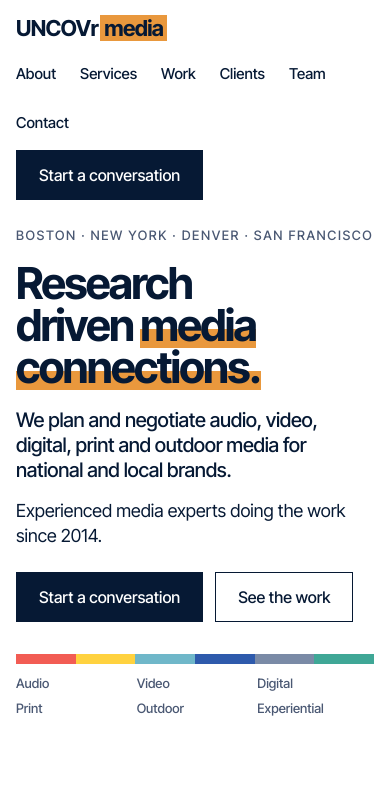
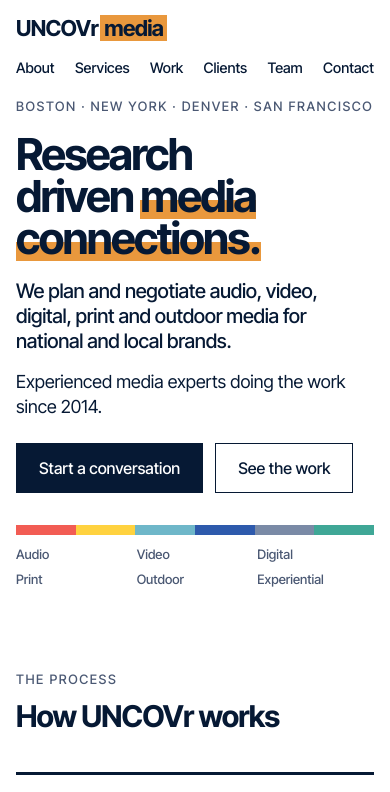
Before and after one commit to mlabella5/uncovr-media-website, a plain HTML site: page public/index.html in a window 390 px wide. Shown: the top 792 px of the page. Drawn offline with Linux system fonts and the light colour scheme.

Commit message:
Compact phone header: nav links on one row
Co-Authored-By: Claude Sonnet 5.5 <noreply@anthropic.com>
Claude-Session: https://claude.ai/code/session_01B5AeY9MdBvX3S2yEviSFK3

```diff
--- a/public/assets/site.css
+++ b/public/assets/site.css
@@ -319,3 +319,10 @@ a.case:hover .thumb .mg *, a.case:focus-visible .thumb .mg * { animation-play-st
 @media (prefers-reduced-motion: reduce) { html { scroll-behavior: auto; } }
 .sec-head h1 { font-size: clamp(30px, 5vw, 52px); line-height: 1.02; letter-spacing: -0.03em; max-width: 18ch; font-family: var(--font-display); font-weight: 700; margin: 0; text-wrap: balance; }
 .legal-note { margin-top: 12px; }
+@media (max-width: 800px) {
+  .nav { row-gap: 10px; padding-block: 12px 4px; }
+  .nav > .btn { display: none; }
+  .nav nav { width: 100%; }
+  .nav ul { flex-wrap: nowrap; justify-content: space-between; gap: 8px; }
+  .nav ul a { font-size: clamp(12.5px, 3.7vw, 15px); white-space: nowrap; }
+}
```
